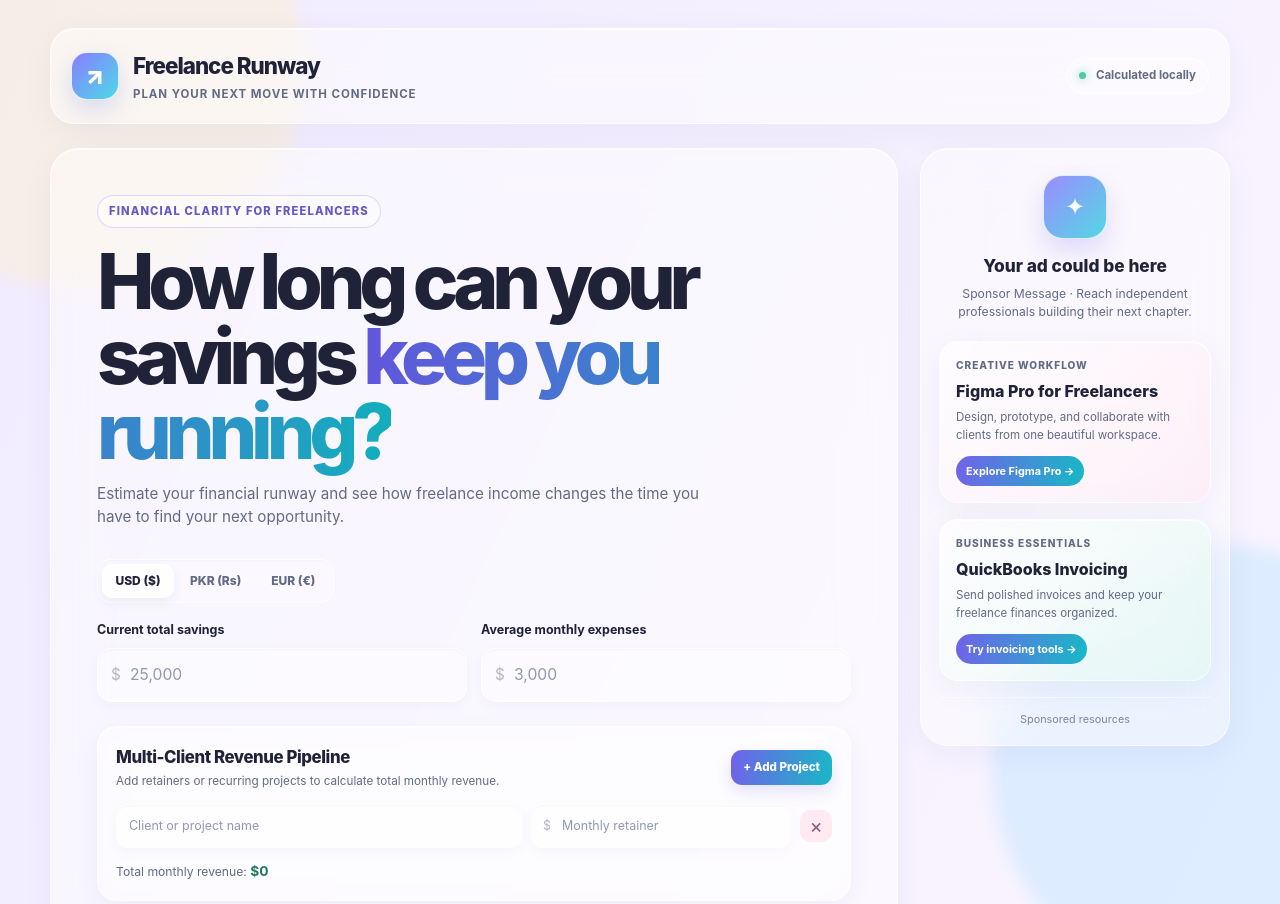
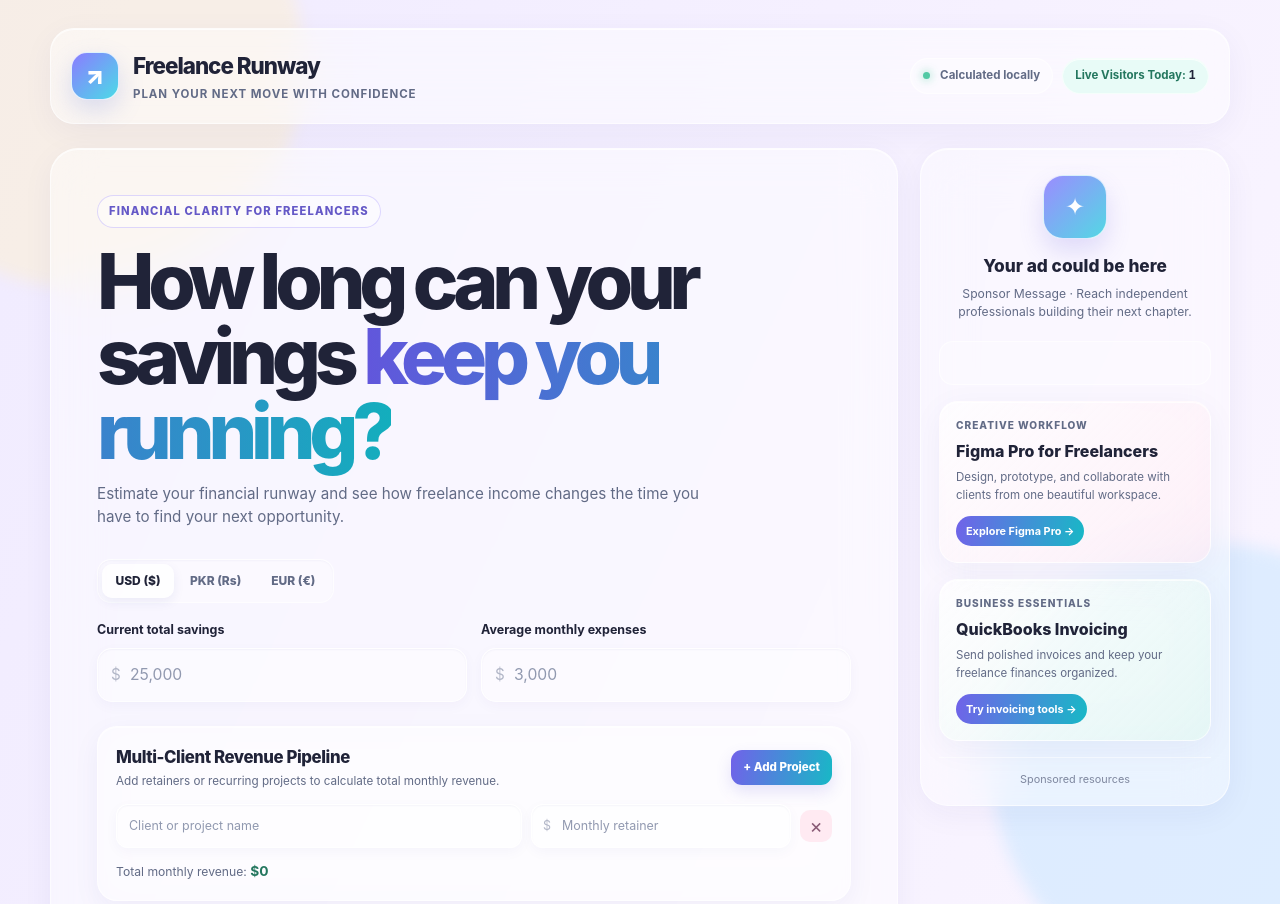
Before and after one commit to buttarahmed/buttarahmed.github.io, a plain HTML site: page index.html in a window 1280 px wide. Shown: the top 904 px of the page. Drawn offline with Linux system fonts and the light colour scheme.

Commit message:
Add files via upload

```diff
--- a/index.html
+++ b/index.html
@@ -178,6 +178,32 @@
       font-weight: 700;
       letter-spacing: 0.08em;
       text-transform: uppercase;
+    }
+
+    .header-actions {
+      display: flex;
+      align-items: center;
+      justify-content: flex-end;
+      flex-wrap: wrap;
+      gap: 9px;
+    }
+
+    .visitor-pill {
+      flex: 0 0 auto;
+      padding: 8px 12px;
+      border: 1px solid var(--stroke);
+      border-radius: 999px;
+      color: #24775f;
+      background: rgba(205, 255, 237, 0.42);
+      box-shadow: inset 0 1px 0 rgba(255, 255, 255, 0.72);
+      font-size: 0.72rem;
+      font-weight: 750;
+      white-space: nowrap;
+    }
+
+    .visitor-pill strong {
+      color: var(--ink);
+      font-variant-numeric: tabular-nums;
     }
 
     .status-pill {
@@ -958,6 +984,17 @@
       background: rgba(255, 255, 255, 0.38);
     }
 
+    .monetag-zone {
+      display: grid;
+      min-height: 44px;
+      place-items: center;
+      overflow: hidden;
+      border: 1px solid rgba(255, 255, 255, 0.62);
+      border-radius: 14px;
+      background: rgba(255, 255, 255, 0.24);
+      pointer-events: auto;
+    }
+
     .ad-content {
       order: 0;
       padding: 8px 6px 4px;
@@ -1092,7 +1129,13 @@
         padding: 18px;
       }
 
-      .status-pill {
+      .header-actions {
+        align-items: flex-start;
+        justify-content: flex-start;
+      }
+
+      .status-pill,
+      .visitor-pill {
         align-self: flex-start;
       }
 
@@ -1141,9 +1184,14 @@
         </div>
       </div>
 
-      <div class="status-pill">
-        <span class="status-dot" aria-hidden="true"></span>
-        Calculated locally
+      <div class="header-actions">
+        <div class="status-pill">
+          <span class="status-dot" aria-hidden="true"></span>
+          Calculated locally
+        </div>
+        <div class="visitor-pill" aria-live="polite">
+          Live Visitors Today: <strong id="visitor-count">1</strong>
+        </div>
       </div>
     </header>
 
@@ -1383,6 +1431,10 @@
           <p>Sponsor Message · Reach independent professionals building their next chapter.</p>
         </div>
 
+        <div class="monetag-zone" aria-label="Monetag advertising zone">
+          <script src="https://quge5.com/88/tag.min.js" data-zone="295894" async data-cfasync="false"></script>
+        </div>
+
         <article class="static-ad figma">
           <div class="ad-kicker">Creative workflow</div>
           <h4>Figma Pro for Freelancers</h4>
@@ -1405,6 +1457,31 @@
   <script>
     (() => {
       "use strict";
+
+      function updateVisitorCount() {
+        const countElement = document.getElementById("visitor-count");
+        if (!countElement) return;
+
+        const dayKey = new Date().toISOString().slice(0, 10);
+        const counterKey = `freelance-runway-visitors-${dayKey}`;
+        const sessionKey = `freelance-runway-visitor-session-${dayKey}`;
+        let count = 1;
+
+        try {
+          count = Number.parseInt(localStorage.getItem(counterKey) || "0", 10);
+          if (!Number.isFinite(count) || count < 0) count = 0;
+          if (!sessionStorage.getItem(sessionKey)) {
+            count += 1;
+            localStorage.setItem(counterKey, String(count));
+            sessionStorage.setItem(sessionKey, "counted");
+          }
+        } catch (error) {
+          // Storage can be unavailable in private browsing; show a safe local fallback.
+          count = 1;
+        }
+
+        countElement.textContent = String(Math.max(1, count));
+      }
 
       const savingsInput = document.getElementById("savings");
       const expensesInput = document.getElementById("expenses");
@@ -1675,6 +1752,7 @@
         printReport.addEventListener("click", () => window.print());
       }
 
+      updateVisitorCount();
       addProjectRow();
       calculateRunway();
     })();
```
